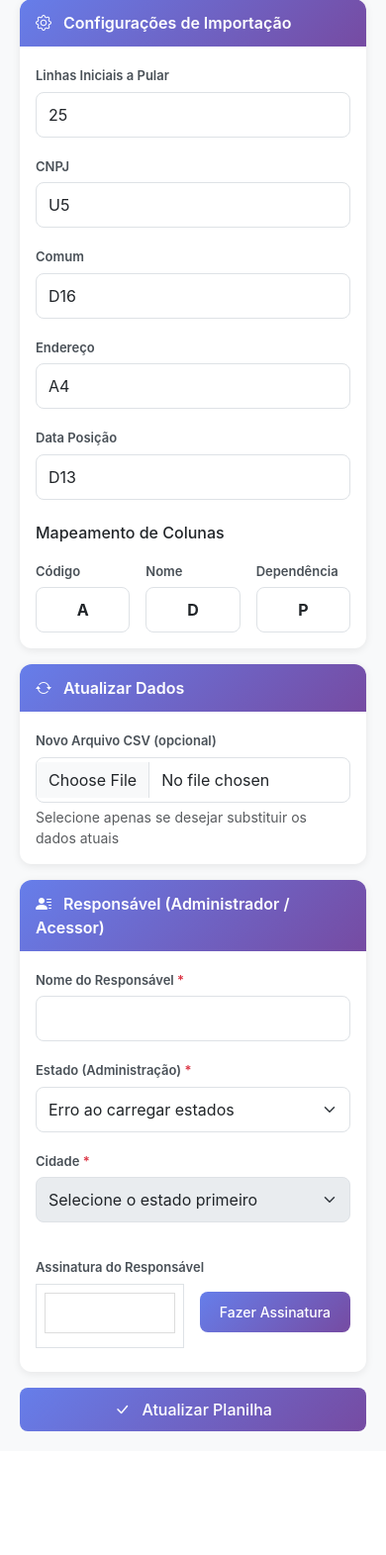
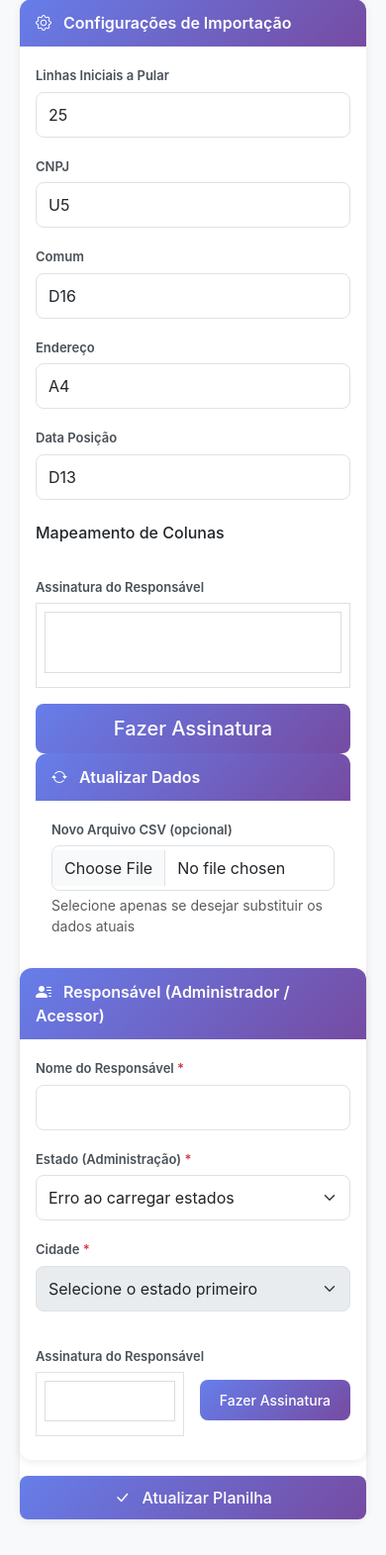
Before and after one commit to Nomadiction8991/checkplanilha.anvy.com.br, a PHP site: page /app/views/planilhas/editar-planilha.php?id=2 in a window 390 px wide. Shown: the part 565-2136 px from the top of the page at 99% size. Before the commit the page ends 2011 px from the top, so only its background shows below. Run offline with PHP 8.4, Linux system fonts and the light colour scheme; data comes from the database, SQL or seed files in the repository.

Commit message:
adiciona funcionalidade de assinatura do responsável em editar e importar planilha, melhorando a usabilidade e responsividade do canvas

```diff
--- a/app/views/planilhas/editar-planilha.php
+++ b/app/views/planilhas/editar-planilha.php
@@ -88,28 +88,21 @@
             </div>
 
             <h6 class="mt-4 mb-3">Mapeamento de Colunas</h6>
-            <div class="row g-3">
-                <div class="col-4">
-                    <label for="codigo" class="form-label">Código</label>
-                    <input type="text" class="form-control text-center fw-bold" name="codigo"
-                           value="<?php echo $mapeamento_array['codigo'] ?? 'A'; ?>" maxlength="3" required>
-                </div>
-                <div class="col-4">
-                    <label for="nome" class="form-label">Nome</label>
-                    <input type="text" class="form-control text-center fw-bold" name="nome"
-                           value="<?php echo $mapeamento_array['nome'] ?? 'D'; ?>" maxlength="3" required>
-                </div>
-                <div class="col-4">
-                    <label for="dependencia" class="form-label">Dependência</label>
-                    <input type="text" class="form-control text-center fw-bold" name="dependencia"
-                           value="<?php echo $mapeamento_array['dependencia'] ?? 'P'; ?>" maxlength="3" required>
+            <div class="row g-3 mt-3">
+                <div class="col-12">
+                    <label class="form-label">Assinatura do Responsável</label>
+                    <div class="border p-2 mb-2" style="overflow:hidden;">
+                        <canvas id="canvas_responsavel" width="800" height="160" style="touch-action: none; background:#fff; border:1px solid #ddd; width:100%; height:auto;"></canvas>
+                    </div>
+                    <div>
+                        <button type="button" class="btn btn-primary btn-lg w-100 mt-2" onclick="openSignatureModal()">Fazer Assinatura</button>
+                    </div>
+                    <input type="hidden" name="assinatura_responsavel" id="assinatura_responsavel" value="<?php echo htmlspecialchars($planilha['assinatura_responsavel'] ?? ''); ?>">
+                    <?php if (!empty($planilha['assinatura_responsavel'])): ?>
+                        <div class="mt-2 small text-muted">Assinatura existente (pode redesenhar para substituir)</div>
+                    <?php endif; ?>
                 </div>
             </div>
-        </div>
-    </div>
-
-    <!-- Atualizar Dados -->
-    <div class="card mb-3">
         <div class="card-header">
             <i class="bi bi-arrow-repeat me-2"></i>
             Atualizar Dados
```
Also changed, not shown: app/views/planilhas/importar-planilha.php (+6 -11 lines).
